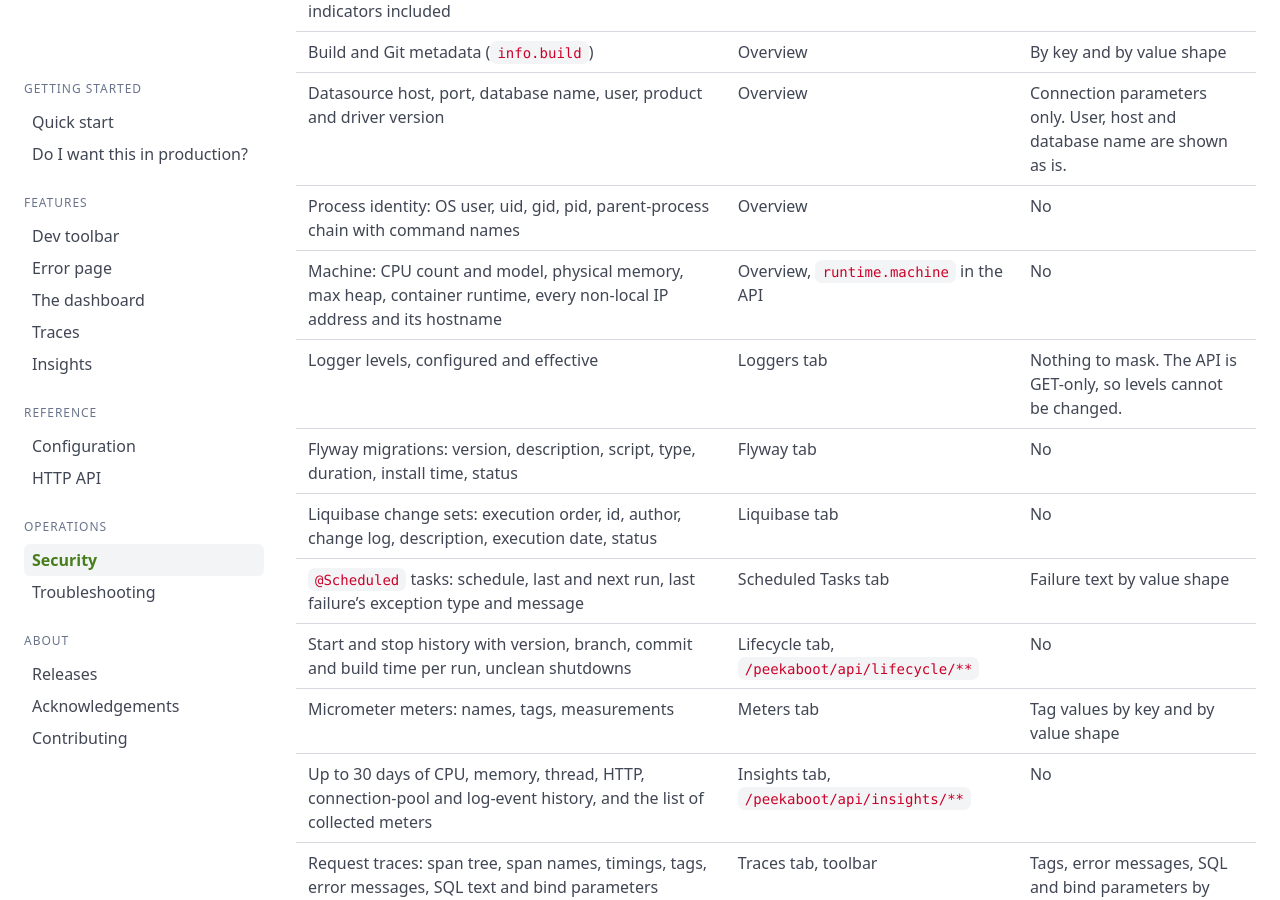
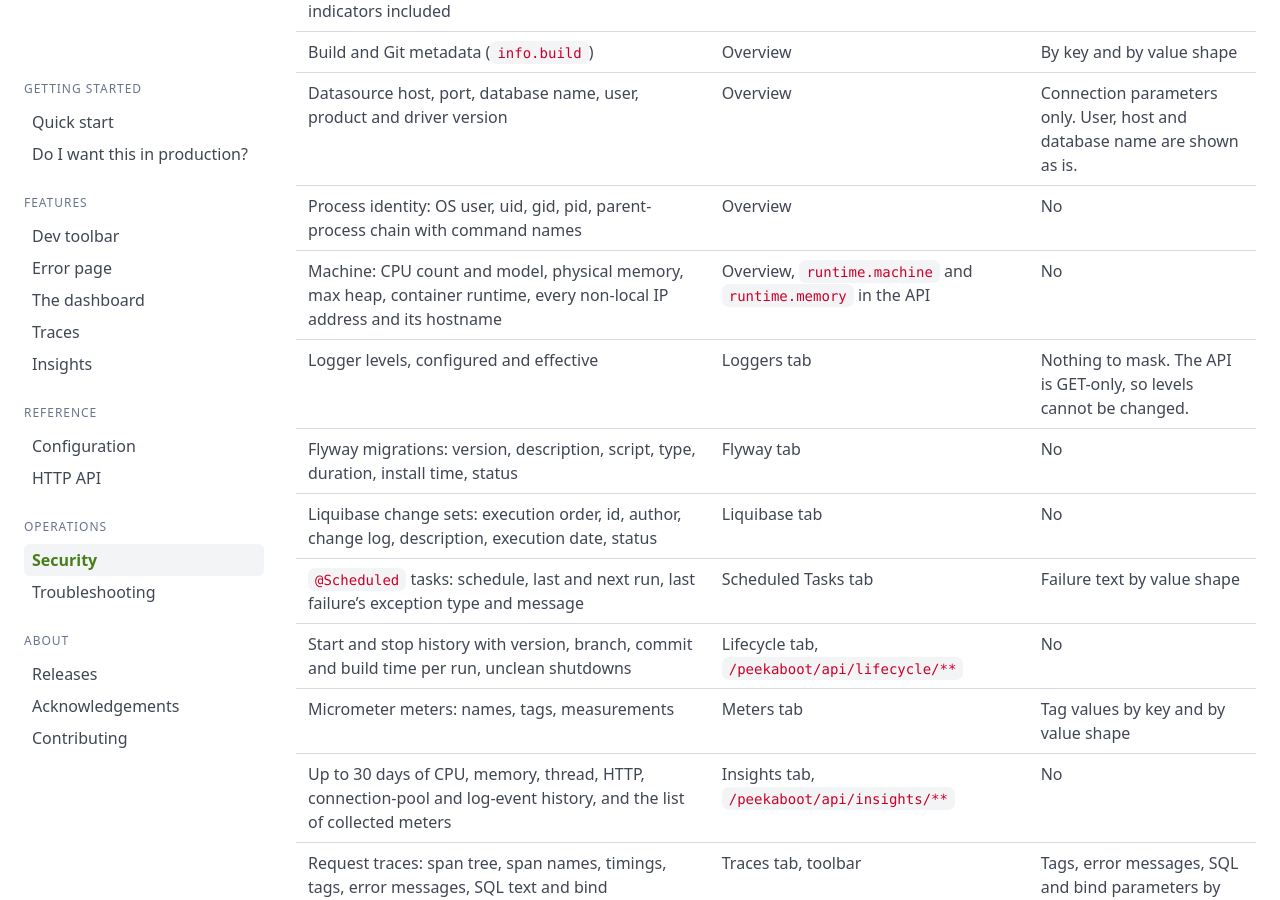
Before and after one commit to peekaboot-org/peekaboot-org.github.io, a Jekyll site: the page built from docs/security.md, in a window 1280 px wide and 900 px high, scrolled down 1201 px. Built offline with Jekyll 4.4.1, drawn with Linux system fonts in a browser that asks for light colours.

Commit message:
docs: place max heap under runtime.memory

```diff
--- a/docs/security.md
+++ b/docs/security.md
@@ -58,7 +58,7 @@ This is the complete list. Anyone who can reach `/peekaboot/**` can read all of
 | Build and Git metadata (`info.build`) | Overview | By key and by value shape |
 | Datasource host, port, database name, user, product and driver version | Overview | Connection parameters only. User, host and database name are shown as is. |
 | Process identity: OS user, uid, gid, pid, parent-process chain with command names | Overview | No |
-| Machine: CPU count and model, physical memory, max heap, container runtime, every non-local IP address and its hostname | Overview, `runtime.machine` in the API | No |
+| Machine: CPU count and model, physical memory, max heap, container runtime, every non-local IP address and its hostname | Overview, `runtime.machine` and `runtime.memory` in the API | No |
 | Logger levels, configured and effective | Loggers tab | Nothing to mask. The API is GET-only, so levels cannot be changed. |
 | Flyway migrations: version, description, script, type, duration, install time, status | Flyway tab | No |
 | Liquibase change sets: execution order, id, author, change log, description, execution date, status | Liquibase tab | No |
```
